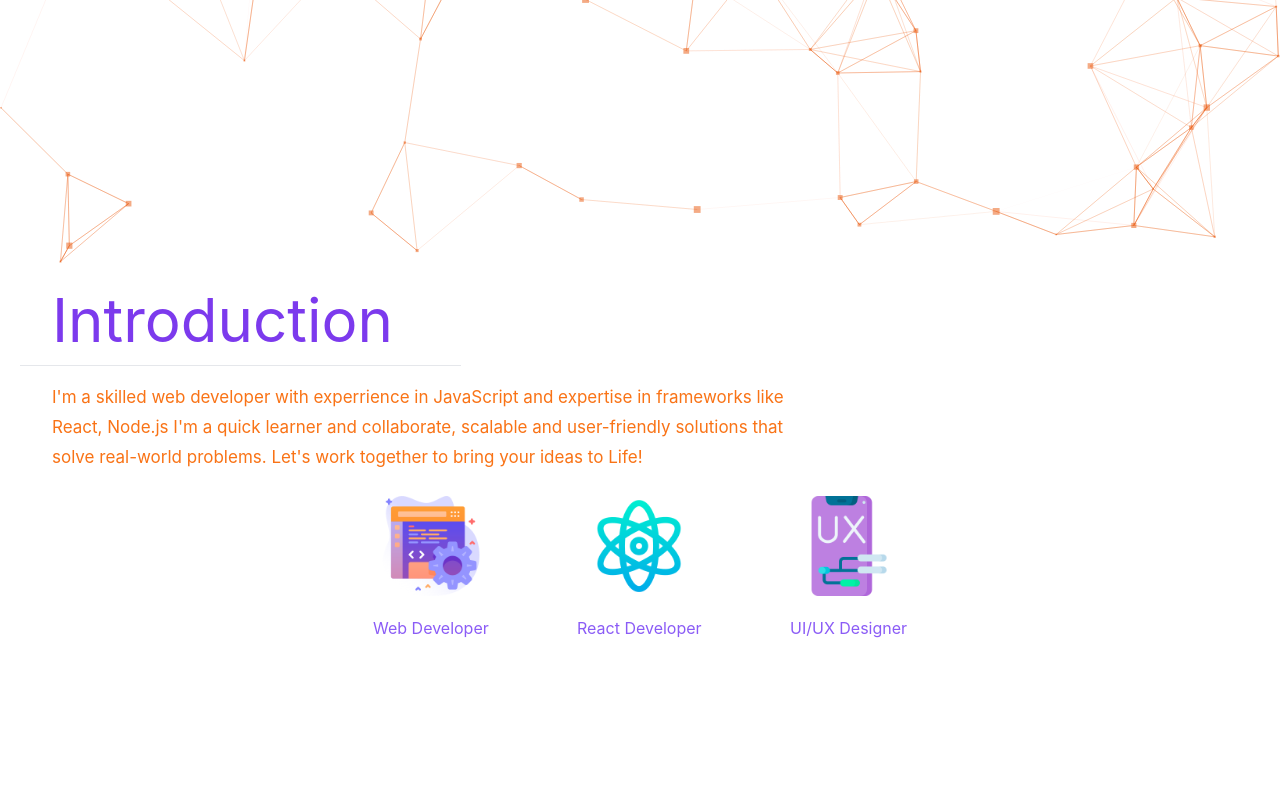
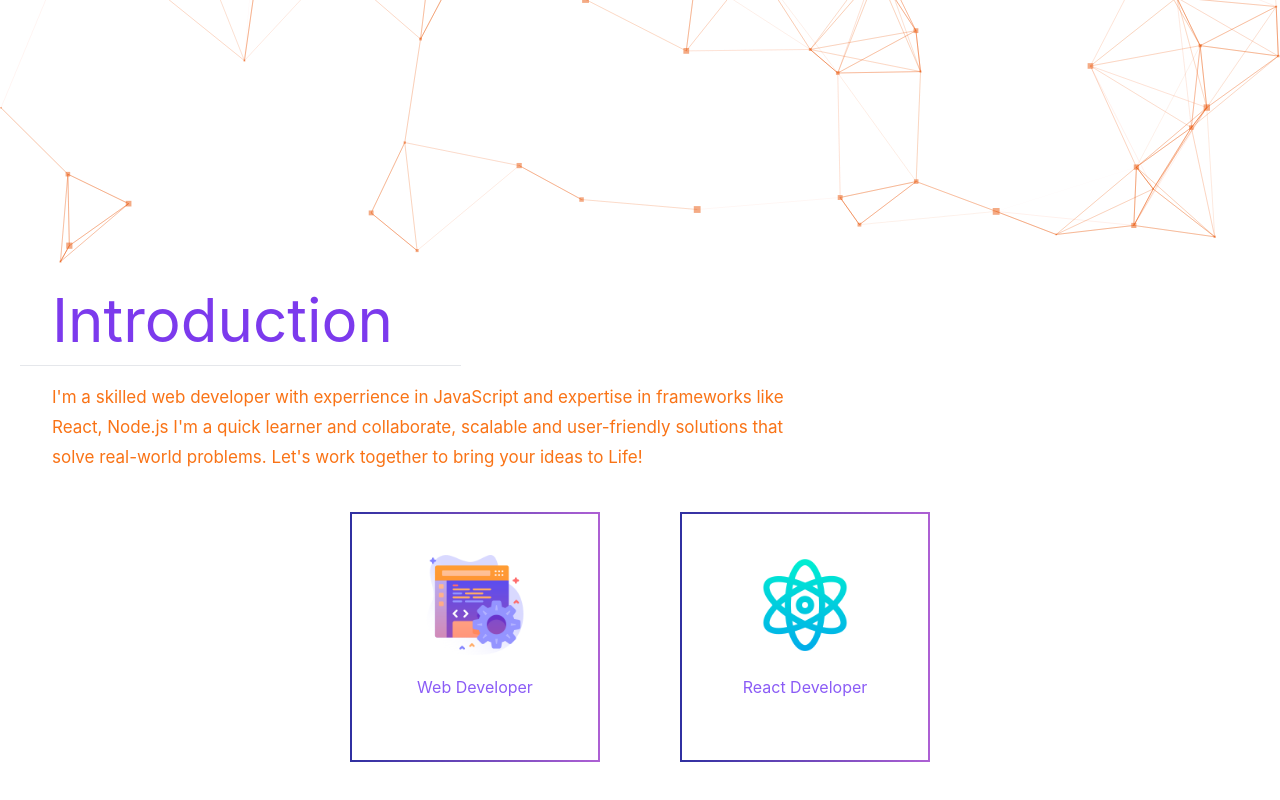
Before and after one commit to swarupcs/portfolio, a React (Create React App) app: page / in a window 1280 px wide. Shown: the part 537-1337 px from the top of the page. Before the commit the page ends 1221 px from the top, so only its background shows below. Built offline with nearby package versions, Linux system fonts and the light colour scheme.

Commit message:
add style in parallax effect

```diff
--- a/src/Components/About.js
+++ b/src/Components/About.js
@@ -1,7 +1,7 @@
 import React from "react";
 import Profile from "../assets/profile.png";
 import { Styles } from "../utils/Style";
-import Resume from "../assests/resume.pdf";
+import Resume from "../assets/resume.pdf";
 import { TiArrowDownOutline } from "react-icons/ti";
 
 import "../App.css";
--- a/src/Components/Overview.js
+++ b/src/Components/Overview.js
@@ -3,6 +3,7 @@ import Tilt from "react-parallax-tilt";
 import { Styles } from "../utils/Style";
 import { technologies, services } from "../Constants";
 import { motion } from "framer-motion";
+import "./style.css"
 
 function Overview() {
   return (
--- /dev/null
+++ b/src/Components/style.css
@@ -0,0 +1,26 @@
+.parallax-effect-glare-scale
+{
+    display:  flex;
+    flex-direction: column;
+    justify-content: center;
+    align-items: center;
+    width: 250px;
+    height: 250px;
+    margin: 40px;
+    border-width: 2px;
+    border-style: solid;
+    border-image: linear-gradient(to right, rgba(0, 0, 139, 0.813), rgb(173, 96, 212)) 1;
+        transform-style: preserve-3d;
+}
+
+/* .skills{
+    background-color: rgba(240, 255, 255, 0.279);
+    border: solid;
+    border-width: 2px;
+   }
+
+   .border-pink{
+    border-radius: 50px;
+    border: 2px solid transparent;
+    background: linear-gradient(45deg,rgb(112, 142, 155),blue) border-box;
+   } */
--- a/src/Constants/index.js
+++ b/src/Constants/index.js
@@ -25,10 +25,10 @@ import pro3 from "../assets/pro3.jpg"
      title: "React Developer",
      icon: reacr,
    },
-   {
-     title: "UI/UX Designer",
-      icon: ux,
-   },
+  //  {
+  //    title: "UI/UX Designer",
+  //     icon: ux,
+  //  },
 
  ];
 
```
